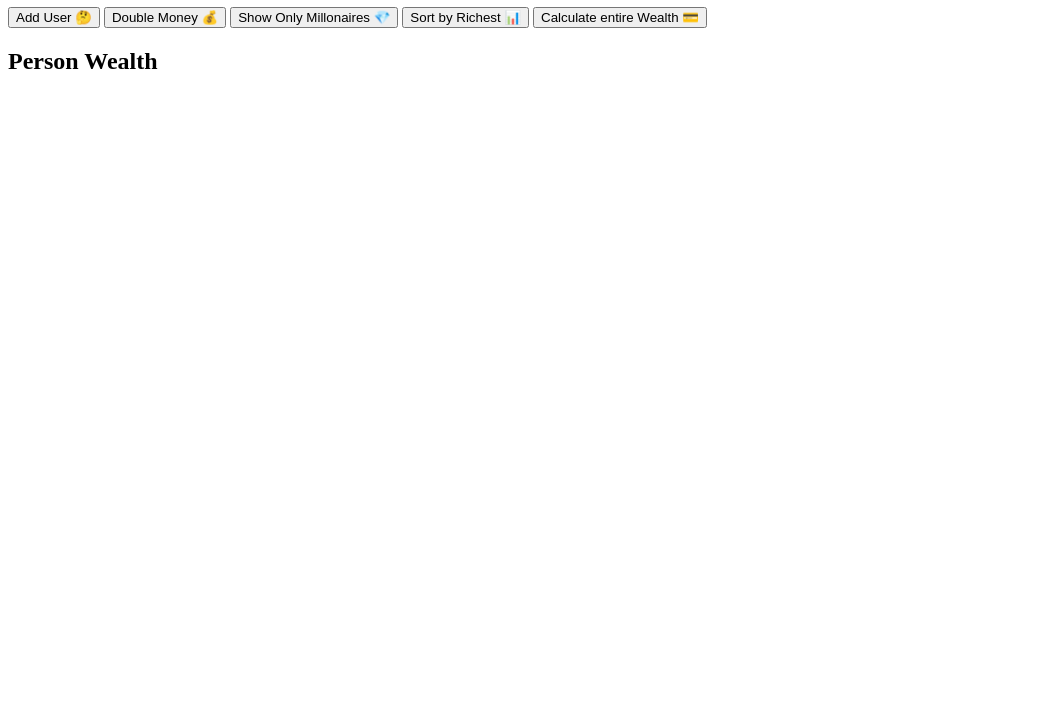
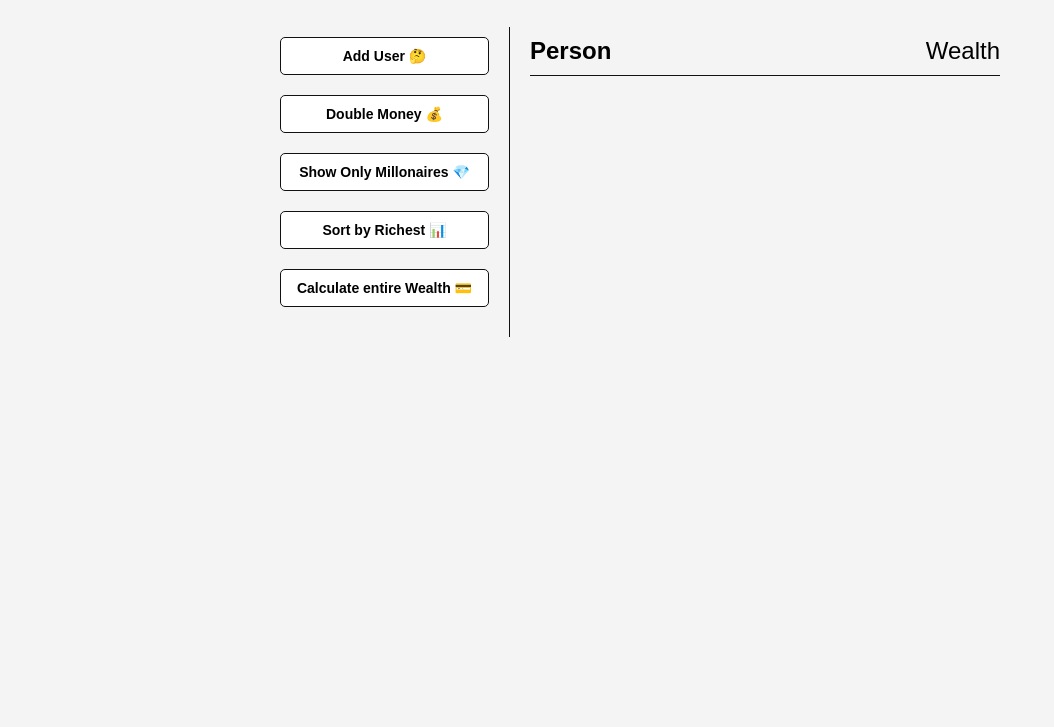
Before and after one commit to HongSeon-Coding/Vanilla_JS, a plain HTML site: page DOM-Array/DOM-Array.html in a window 1280 px wide. Shown: the part 73-800 px from the top of the page, without its empty margins (0-1054 px from the left). Drawn offline with Linux system fonts and the light colour scheme.

Commit message:
Create Html & CSS

```diff
--- a/DOM-Array/DOM-Array.css
+++ b/DOM-Array/DOM-Array.css
@@ -0,0 +1,73 @@
+*{
+    box-sizing: border-box;
+}
+body {
+    background-color: #f4f4f4;
+    font-family: Arial, Helvetica, sans-serif;
+    display:flex;
+    flex-direction: column;
+    align-items: center;
+    min-width: 100vh;
+    margin:0;
+}
+
+.container {
+    display:flex;
+    padding:20px;
+    margin:0, auto;
+    max-width: 100%;
+    width:800px;
+}
+aside {
+    padding: 10px 20px;
+    width:250px;
+    border-right: 1px solid #111111
+
+}
+button {
+    cursor: pointer;
+    background-color: #ffffff;
+    border: solid 1px #111111;
+    border-radius:5px;
+    display:block;
+    width:100%;
+    padding:10px;
+    margin-bottom:20px;
+    font-weight: bold;
+    font-size:14px;
+}
+main {
+    flex:1;
+    padding:10px 20px;
+}
+h2 {
+    border-bottom: 1px solid #111;
+    padding-bottom:10px;
+    display: flex;
+    justify-content: space-between;
+    font-weight: 300;
+    margin: 0 0 20px;
+}h2 {
+    border-bottom: 1px solid #111;
+    padding-bottom:10px;
+    display: flex;
+    justify-content: space-between;
+    font-weight: 300;
+    margin: 0 0 20px;
+}
+
+h3 {
+    background-color: #fff;
+    border-bottom: 1px solid #111;
+    padding:10px;
+    display: flex;
+    justify-content: space-between;
+    font-weight: 300;
+    margin: 20px 0 0;
+}
+.person {
+    display:flex;
+    justify-content: space-between;
+    font-size:20px;
+    margin-bottom:10px;
+}
--- a/DOM-Array/DOM-Array.html
+++ b/DOM-Array/DOM-Array.html
@@ -17,13 +17,13 @@
                 <button id="sort">Sort by Richest 📊️</button>
                 <button id="calculate-wealth">Calculate entire Wealth 💳️</button>
         </aside>
+        <main id="main">
+            <h2>
+                <strong>Person</strong>
+                Wealth
+            </h2>
+        </main>
     </div>
-    <main id="main">
-        <h2>
-            <strong>Person</strong>
-            Wealth
-        </h2>
-    </main>
     <script src="DOM-Array.js"></script>
 </body>
 </html>
```
